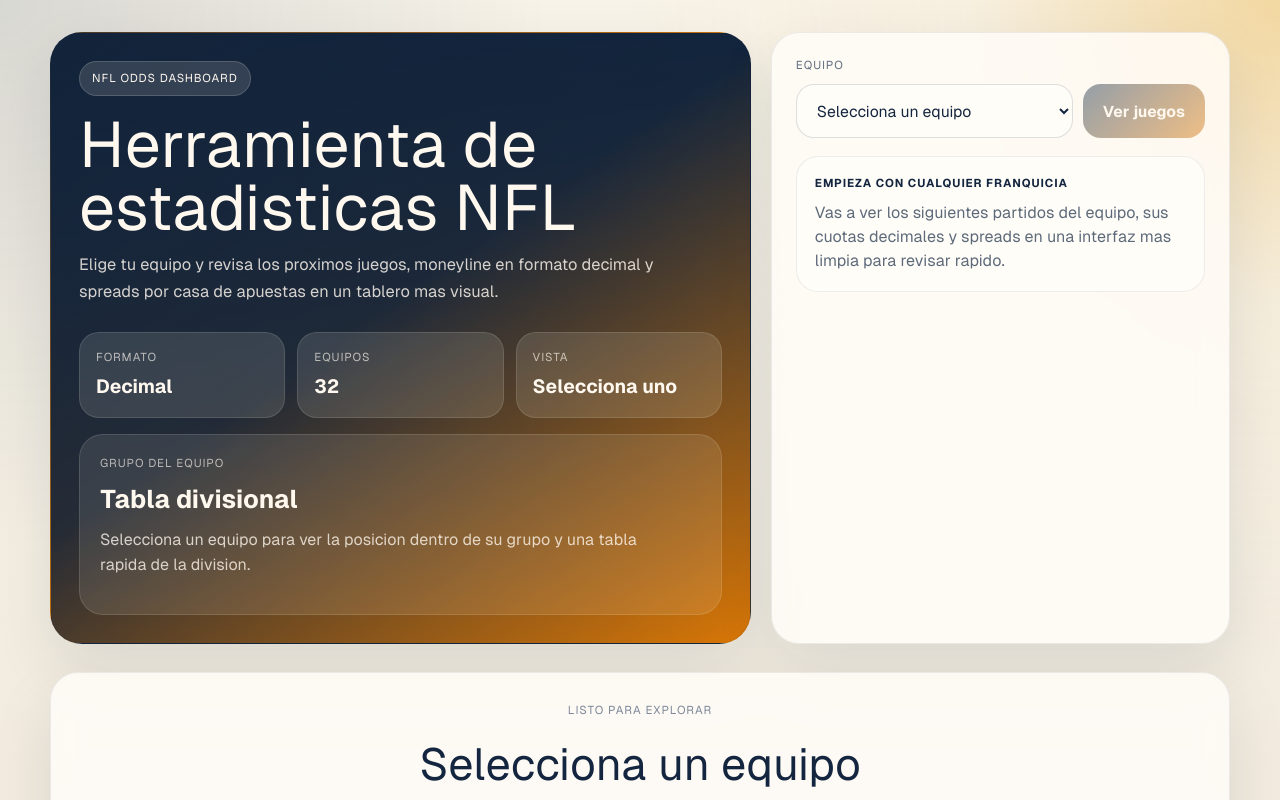
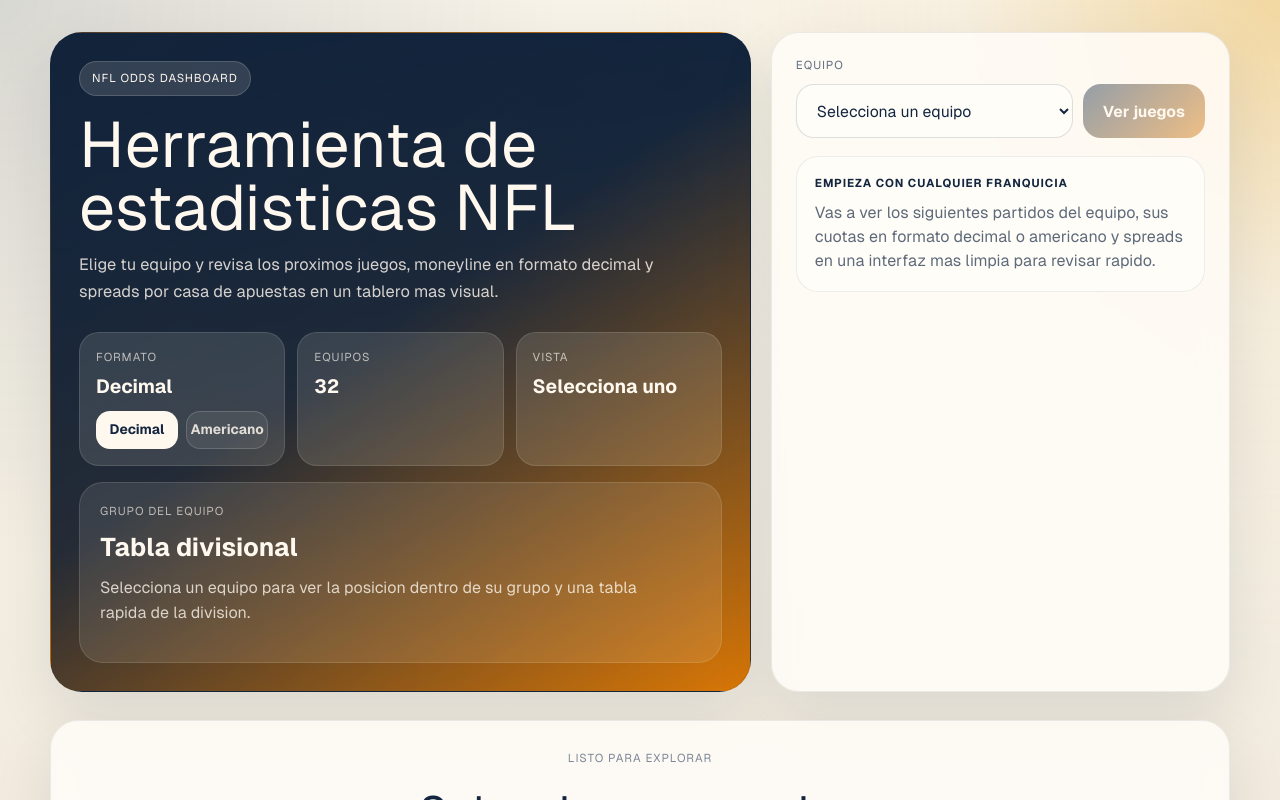
Before and after one commit to frenkyvv/nflGames, a Next.js app: page / in a window 1280 px wide. Shown: the top 800 px of the page. Built offline with nearby package versions, Linux system fonts and the light colour scheme.

Commit message:
Add odds format toggle

```diff
--- a/app/Home.module.css
+++ b/app/Home.module.css
@@ -102,6 +102,11 @@
   font-size: 1.2rem;
 }
 
+.statFormatValue {
+  display: block;
+  margin-bottom: 10px;
+}
+
 .statViewValue {
   display: flex;
   align-items: center;
@@ -113,6 +118,36 @@
   height: 22px;
   object-fit: contain;
   flex-shrink: 0;
+}
+
+.formatToggle {
+  display: grid;
+  grid-template-columns: repeat(2, minmax(0, 1fr));
+  gap: 8px;
+}
+
+.formatToggleButton {
+  min-height: 38px;
+  border-radius: 14px;
+  border: 1px solid rgba(255, 248, 239, 0.16);
+  background: rgba(255, 248, 239, 0.08);
+  color: rgba(255, 248, 239, 0.84);
+  font-size: 0.86rem;
+  font-weight: 700;
+  cursor: pointer;
+  transition: background 0.18s ease, color 0.18s ease, border-color 0.18s ease,
+    transform 0.18s ease;
+}
+
+.formatToggleButton:hover {
+  transform: translateY(-1px);
+  background: rgba(255, 248, 239, 0.12);
+}
+
+.formatToggleButtonActive {
+  color: #14263f;
+  background: #fff8ef;
+  border-color: rgba(255, 248, 239, 0.4);
 }
 
 .groupStandingsCard {
--- a/app/api/odds/route.ts
+++ b/app/api/odds/route.ts
@@ -1,9 +1,15 @@
-import { NextResponse } from 'next/server';
+import { NextRequest, NextResponse } from 'next/server';
 import { getUpcomingOdds } from '@/app/lib/oddsApi';
 
-export async function GET() {
+export async function GET(request: NextRequest) {
   try {
-    const data = await getUpcomingOdds();
+    const formatParam = request.nextUrl.searchParams.get('format');
+    const oddsFormat =
+      formatParam === 'american' || formatParam === 'decimal'
+        ? formatParam
+        : 'decimal';
+
+    const data = await getUpcomingOdds(oddsFormat);
     return NextResponse.json(data);
   } catch (error) {
     const message = error instanceof Error ? error.message : 'No fue posible cargar las cuotas.';
--- a/app/componentes/UpcomingOdds.js
+++ b/app/componentes/UpcomingOdds.js
@@ -5,7 +5,7 @@
 import styles from '../Home.module.css';
 import {
   findMarket,
-  formatDecimalOdds,
+  formatOddsValue,
   formatGameTime,
   formatSpread,
   getBestPrice,
@@ -14,10 +14,12 @@
   getTeamData,
 } from './teamUtils';
 
-const UpcomingOdds = ({ team }) => {
+const UpcomingOdds = ({ team, oddsFormat = 'decimal' }) => {
   const [events, setEvents] = useState([]);
   const [loading, setLoading] = useState(true);
   const [error, setError] = useState(null);
+
+  const formatLabel = oddsFormat === 'american' ? 'americanos' : 'decimales';
 
   useEffect(() => {
     let cancelled = false;
@@ -27,7 +29,7 @@
         setLoading(true);
         setError(null);
 
-        const response = await fetch('/api/odds');
+        const response = await fetch(`/api/odds?format=${oddsFormat}`);
         if (response.ok === false) {
           throw new Error('No fue posible cargar las cuotas.');
         }
@@ -52,7 +54,7 @@
     return () => {
       cancelled = true;
     };
-  }, []);
+  }, [oddsFormat]);
 
   const filteredEvents = events.filter(
     (event) => event.home_team === team || event.away_team === team
@@ -64,9 +66,9 @@
       <div className={styles.sectionHeader}>
         <div>
           <span className={styles.sectionEyebrow}>Cuotas</span>
-          <h2 className={styles.sectionTitle}>Momios decimales de {selectedTeam?.shortName ?? team}</h2>
+          <h2 className={styles.sectionTitle}>Momios {formatLabel} de {selectedTeam?.shortName ?? team}</h2>
         </div>
-        <p className={styles.sectionNote}>Moneyline y spread en formato decimal.</p>
+        <p className={styles.sectionNote}>Moneyline y spread en formato {oddsFormat === 'american' ? 'americano' : 'decimal'}.</p>
       </div>
 
       {loading ? (
@@ -95,11 +97,11 @@
           {filteredEvents.map((event) => {
             const homeTeam = getTeamData(event.home_team);
             const awayTeam = getTeamData(event.away_team);
-            const selectedBest = getBestPrice(event.bookmakers, 'h2h', team);
+            const selectedBest = getBestPrice(event.bookmakers, 'h2h', team, oddsFormat);
             const opponent = event.home_team === team ? event.away_team : event.home_team;
-            const opponentBest = getBestPrice(event.bookmakers, 'h2h', opponent);
-            const homeBest = getBestPrice(event.bookmakers, 'h2h', event.home_team);
-            const awayBest = getBestPrice(event.bookmakers, 'h2h', event.away_team);
+            const opponentBest = getBestPrice(event.bookmakers, 'h2h', opponent, oddsFormat);
+            const homeBest = getBestPrice(event.bookmakers, 'h2h', event.home_team, oddsFormat);
+            const awayBest = getBestPrice(event.bookmakers, 'h2h', event.away_team, oddsFormat);
 
             return (
               <article key={event.id} className={styles.oddsEventCard}>
@@ -123,25 +125,25 @@
                 <div className={styles.oddsSummaryGrid}>
                   <div className={styles.bestOddsCard}>
                     <span className={styles.bestOddsLabel}>Mejor cuota para {selectedTeam?.shortName ?? team}</span>
-                    <strong className={styles.bestOddsValue}>{formatDecimalOdds(selectedBest?.price)}</strong>
+                    <strong className={styles.bestOddsValue}>{formatOddsValue(selectedBest?.price, oddsFormat)}</strong>
                     <span className={styles.bestOddsMeta}>
                       {selectedBest?.bookmaker
-                        ? selectedBest.bookmaker + ' · Prob. ' + getImpliedProbability(selectedBest.price) + '%'
+                        ? selectedBest.bookmaker + ' · Prob. ' + getImpliedProbability(selectedBest.price, oddsFormat) + '%'
                         : 'Sin datos'}
                     </span>
                   </div>
                   <div className={styles.bestOddsCard}>
                     <span className={styles.bestOddsLabel}>Mejor cuota para el rival</span>
-                    <strong className={styles.bestOddsValue}>{formatDecimalOdds(opponentBest?.price)}</strong>
+                    <strong className={styles.bestOddsValue}>{formatOddsValue(opponentBest?.price, oddsFormat)}</strong>
                     <span className={styles.bestOddsMeta}>
                       {opponentBest?.bookmaker
-                        ? opponentBest.bookmaker + ' · Prob. ' + getImpliedProbability(opponentBest.price) + '%'
+                        ? opponentBest.bookmaker + ' · Prob. ' + getImpliedProbability(opponentBest.price, oddsFormat) + '%'
                         : 'Sin datos'}
                     </span>
                   </div>
                   <div className={styles.bestOddsCard}>
                     <span className={styles.bestOddsLabel}>Resumen del juego</span>
-                    <strong className={styles.bestOddsValue}>{formatDecimalOdds(awayBest?.price)} / {formatDecimalOdds(homeBest?.price)}</strong>
+                    <strong className={styles.bestOddsValue}>{formatOddsValue(awayBest?.price, oddsFormat)} / {formatOddsValue(homeBest?.price, oddsFormat)}</strong>
                     <span className={styles.bestOddsMeta}>{event.away_team} vs {event.home_team}</span>
                   </div>
                 </div>
@@ -167,9 +169,9 @@
                                 return (
                                   <div key={bookmaker.key + '-' + teamName + '-h2h'} className={styles.marketRow}>
                                     <span className={styles.marketTeam}>{teamInfo?.shortName ?? teamName}</span>
-                                    <strong className={styles.marketValue}>{formatDecimalOdds(outcome?.price)}</strong>
+                                    <strong className={styles.marketValue}>{formatOddsValue(outcome?.price, oddsFormat)}</strong>
                                     <span className={styles.marketMeta}>
-                                      {outcome?.price ? getImpliedProbability(outcome.price) + '%' : '--'}
+                                      {outcome?.price ? getImpliedProbability(outcome.price, oddsFormat) + '%' : '--'}
                                     </span>
                                   </div>
                                 );
@@ -187,7 +189,7 @@
                                   <div key={bookmaker.key + '-' + teamName + '-spread'} className={styles.marketRow}>
                                     <span className={styles.marketTeam}>{teamInfo?.shortName ?? teamName}</span>
                                     <strong className={styles.marketValue}>{formatSpread(outcome?.point)}</strong>
-                                    <span className={styles.marketMeta}>{formatDecimalOdds(outcome?.price)}</span>
+                                    <span className={styles.marketMeta}>{formatOddsValue(outcome?.price, oddsFormat)}</span>
                                   </div>
                                 );
                               })}
--- a/app/componentes/teamUtils.js
+++ b/app/componentes/teamUtils.js
@@ -27,6 +27,32 @@
   return value.toFixed(2);
 };
 
+export const formatAmericanOdds = (value) => {
+  if (typeof value !== 'number' || Number.isNaN(value) || value === 0) {
+    return '--';
+  }
+
+  const roundedValue = Math.round(value);
+  return roundedValue > 0 ? `+${roundedValue}` : `${roundedValue}`;
+};
+
+export const convertOddsToDecimal = (value, oddsFormat = 'decimal') => {
+  if (typeof value !== 'number' || Number.isNaN(value) || value === 0) {
+    return null;
+  }
+
+  if (oddsFormat === 'american') {
+    return value > 0 ? 1 + value / 100 : 1 + 100 / Math.abs(value);
+  }
+
+  return value;
+};
+
+export const formatOddsValue = (value, oddsFormat = 'decimal') =>
+  oddsFormat === 'american'
+    ? formatAmericanOdds(value)
+    : formatDecimalOdds(value);
+
 export const formatSpread = (point) => {
   if (typeof point !== 'number' || Number.isNaN(point)) {
     return '--';
@@ -39,9 +65,18 @@
   return `${point}`;
 };
 
-export const getImpliedProbability = (value) => {
-  if (typeof value !== 'number' || value <= 0) {
+export const getImpliedProbability = (value, oddsFormat = 'decimal') => {
+  if (typeof value !== 'number' || Number.isNaN(value) || value === 0) {
     return null;
+  }
+
+  if (oddsFormat === 'american') {
+    const probability =
+      value > 0
+        ? (100 / (value + 100)) * 100
+        : (Math.abs(value) / (Math.abs(value) + 100)) * 100;
+
+    return probability.toFixed(1);
   }
 
   return ((1 / value) * 100).toFixed(1);
@@ -53,7 +88,7 @@
 export const getOutcome = (market, teamName) =>
   market?.outcomes?.find((outcome) => outcome.name === teamName);
 
-export const getBestPrice = (bookmakers = [], marketKey, teamName) => {
+export const getBestPrice = (bookmakers = [], marketKey, teamName, oddsFormat = 'decimal') => {
   let bestPrice = null;
 
   for (const bookmaker of bookmakers) {
@@ -64,11 +99,18 @@
       continue;
     }
 
-    if (!bestPrice || outcome.price > bestPrice.price) {
+    const decimalPrice = convertOddsToDecimal(outcome.price, oddsFormat);
+
+    if (decimalPrice === null) {
+      continue;
+    }
+
+    if (!bestPrice || decimalPrice > bestPrice.decimalPrice) {
       bestPrice = {
         bookmaker: bookmaker.title,
         price: outcome.price,
         point: typeof outcome.point === 'number' ? outcome.point : null,
+        decimalPrice,
       };
     }
   }
--- a/app/lib/oddsApi.ts
+++ b/app/lib/oddsApi.ts
@@ -33,12 +33,12 @@
   });
 }
 
-export function getUpcomingOdds() {
+export function getUpcomingOdds(oddsFormat: 'decimal' | 'american' = 'decimal') {
   return requestOddsApi('odds', {
     apiKey: API_KEY,
     regions: 'us',
     markets: 'h2h,spreads',
-    oddsFormat: 'decimal',
+    oddsFormat,
     dateFormat: 'iso',
   });
 }
--- a/app/page.tsx
+++ b/app/page.tsx
@@ -20,6 +20,8 @@
   isSelected: boolean;
 };
 
+type OddsFormat = 'decimal' | 'american';
+
 type TeamProfileSummary = {
   groupStanding?: {
     name: string;
@@ -33,6 +35,7 @@
 const HomePage = () => {
   const [teamName, setTeamName] = useState('');
   const [submittedTeamName, setSubmittedTeamName] = useState<string | null>(null);
+  const [oddsFormat, setOddsFormat] = useState<OddsFormat>('decimal');
   const [teamProfile, setTeamProfile] = useState<TeamProfileSummary | null>(null);
   const [teamProfileLoading, setTeamProfileLoading] = useState(false);
   const [teamProfileError, setTeamProfileError] = useState<string | null>(null);
@@ -44,6 +47,7 @@
     '--selected-secondary': previewTeam?.secondaryColor ?? '#d97706',
     '--selected-accent': previewTeam?.accentColor ?? '#f2d7a1',
   } as React.CSSProperties;
+  const oddsFormatLabel = oddsFormat === 'american' ? 'Americano' : 'Decimal';
 
   useEffect(() => {
     if (!submittedTeam?.abbreviation) {
@@ -114,13 +118,33 @@
           <span className={styles.kicker}>NFL Odds Dashboard</span>
           <h1 className={styles.title}>Herramienta de estadisticas NFL</h1>
           <p className={styles.description}>
-            Elige tu equipo y revisa los proximos juegos, moneyline en formato decimal y spreads por casa de apuestas en un tablero mas visual.
+            Elige tu equipo y revisa los proximos juegos, moneyline en formato {oddsFormat === 'american' ? 'americano' : 'decimal'} y spreads por casa de apuestas en un tablero mas visual.
           </p>
 
           <div className={styles.statRow}>
             <div className={styles.statCard}>
               <span className={styles.statLabel}>Formato</span>
-              <strong className={styles.statValue}>Decimal</strong>
+              <strong className={`${styles.statValue} ${styles.statFormatValue}`}>{oddsFormatLabel}</strong>
+              <div className={styles.formatToggle}>
+                <button
+                  type="button"
+                  className={`${styles.formatToggleButton} ${
+                    oddsFormat === 'decimal' ? styles.formatToggleButtonActive : ''
+                  }`}
+                  onClick={() => setOddsFormat('decimal')}
+                >
+                  Decimal
+                </button>
+                <button
+                  type="button"
+                  className={`${styles.formatToggleButton} ${
+                    oddsFormat === 'american' ? styles.formatToggleButtonActive : ''
+                  }`}
+                  onClick={() => setOddsFormat('american')}
+                >
+                  Americano
+                </button>
+              </div>
             </div>
             <div className={styles.statCard}>
               <span className={styles.statLabel}>Equipos</span>
@@ -270,7 +294,7 @@
             <div className={styles.helperCard}>
               <strong className={styles.helperTitle}>Empieza con cualquier franquicia</strong>
               <p className={styles.helperCopy}>
-                Vas a ver los siguientes partidos del equipo, sus cuotas decimales y spreads en una interfaz mas limpia para revisar rapido.
+                Vas a ver los siguientes partidos del equipo, sus cuotas en formato decimal o americano y spreads en una interfaz mas limpia para revisar rapido.
               </p>
             </div>
           )}
@@ -280,14 +304,14 @@
       {submittedTeamName ? (
         <div className={styles.contentStack}>
           <UpcomingNFLGames team={submittedTeamName} />
-          <UpcomingOdds team={submittedTeamName} />
+          <UpcomingOdds team={submittedTeamName} oddsFormat={oddsFormat} />
         </div>
       ) : (
         <section className={styles.emptyState}>
           <span className={styles.sectionEyebrow}>Listo para explorar</span>
           <h2 className={styles.emptyTitle}>Selecciona un equipo para cargar su calendario y sus cuotas</h2>
           <p className={styles.emptyCopy}>
-            La nueva vista convierte las cuotas americanas a decimal directamente desde la API y agrega logos por equipo para que todo sea mucho mas facil de leer.
+            La nueva vista te deja cambiar entre cuotas decimales y americanas, ademas de agregar logos por equipo para que todo sea mucho mas facil de leer.
           </p>
         </section>
       )}
```
